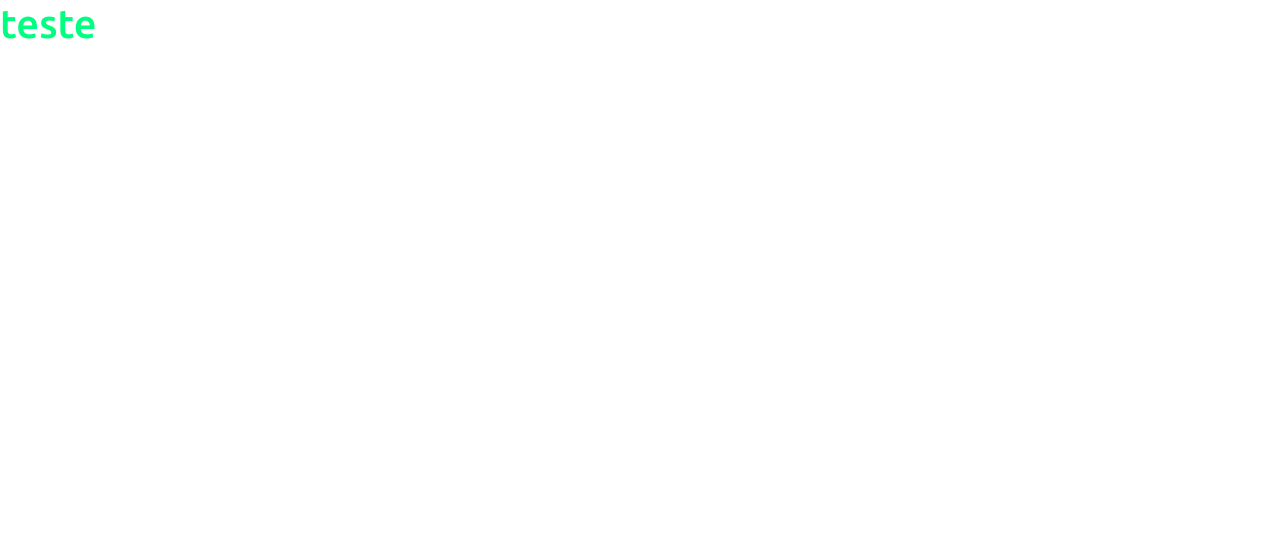
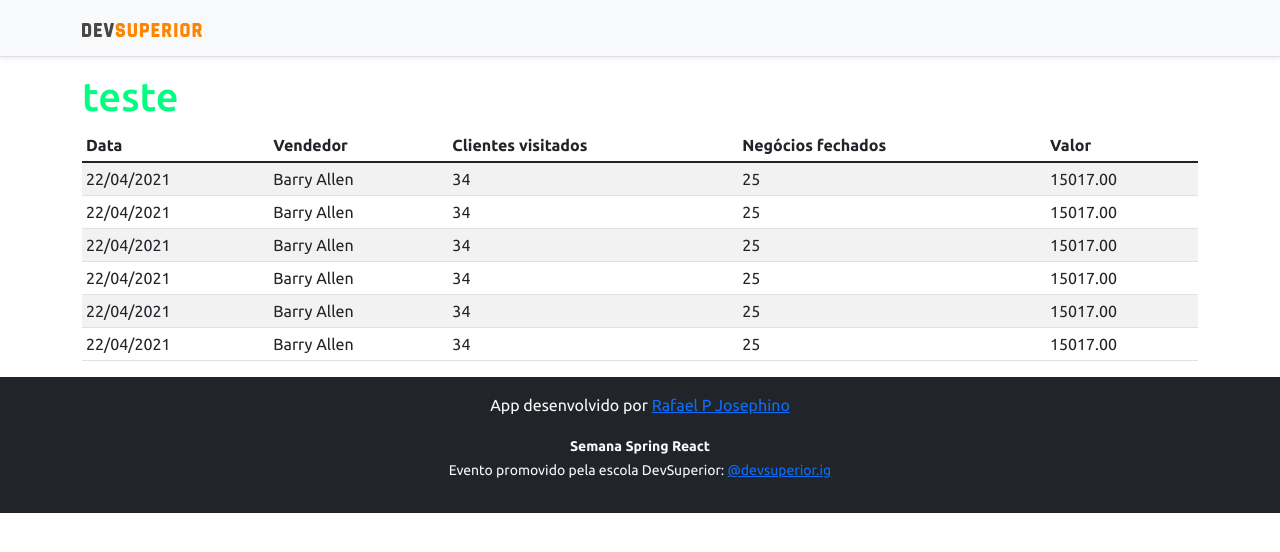
Before and after one commit to RafaelPJosephino/projeto-spring-react, a React (Create React App) app in the folder frontend/: page / in a window 1280 px wide. Shown: the top 552 px of the page. Built offline with nearby package versions, Linux system fonts and the light colour scheme.

Commit message:
Componentes basicos estaticos

```diff
--- a/frontend/src/App.tsx
+++ b/frontend/src/App.tsx
@@ -1,8 +1,16 @@
+import Navbar from 'components/navbar/index';
+import Footer from 'components/footer/index';
+import DataTable from 'components/dataTable';
 function App() {
   return (
-    <div>
+    <>
+    <Navbar/>
+    <div className = 'container' >
       <h1 className= "text-primary">teste</h1>
+      <DataTable/>
     </div>
+    <Footer/>
+    </>
   );
 }
 
--- /dev/null
+++ b/frontend/src/components/dataTable/index.tsx
@@ -0,0 +1,65 @@
+function DataTable() {
+    return (
+        <div>
+            <div className="table-responsive">
+                <table className="table table-striped table-sm">
+                    <thead>
+                        <tr>
+                            <th>Data</th>
+                            <th>Vendedor</th>
+                            <th>Clientes visitados</th>
+                            <th>Negócios fechados</th>
+                            <th>Valor</th>
+                        </tr>
+                    </thead>
+                    <tbody>
+                        <tr>
+                            <td>22/04/2021</td>
+                            <td>Barry Allen</td>
+                            <td>34</td>
+                            <td>25</td>
+                            <td>15017.00</td>
+                        </tr>
+                        <tr>
+                            <td>22/04/2021</td>
+                            <td>Barry Allen</td>
+                            <td>34</td>
+                            <td>25</td>
+                            <td>15017.00</td>
+                        </tr>
+                        <tr>
+                            <td>22/04/2021</td>
+                            <td>Barry Allen</td>
+                            <td>34</td>
+                            <td>25</td>
+                            <td>15017.00</td>
+                        </tr>
+                        <tr>
+                            <td>22/04/2021</td>
+                            <td>Barry Allen</td>
+                            <td>34</td>
+                            <td>25</td>
+                            <td>15017.00</td>
+                        </tr>
+                        <tr>
+                            <td>22/04/2021</td>
+                            <td>Barry Allen</td>
+                            <td>34</td>
+                            <td>25</td>
+                            <td>15017.00</td>
+                        </tr>
+                        <tr>
+                            <td>22/04/2021</td>
+                            <td>Barry Allen</td>
+                            <td>34</td>
+                            <td>25</td>
+                            <td>15017.00</td>
+                        </tr>
+                    </tbody>
+                </table>
+            </div>
+        </div>
+    );
+}
+
+export default DataTable;
--- /dev/null
+++ b/frontend/src/components/footer/index.tsx
@@ -0,0 +1,14 @@
+function Footer() {
+    return (
+        <div> <footer className="footer mt-auto py-3 bg-dark">
+            <div className="container">
+                <p className="text-light">App desenvolvido por <a href="https://github.com/RafaelPJosephino" target="_blank" rel="noreferrer">Rafael P Josephino</a></p>
+                <p className="text-light"><small><strong>Semana Spring React</strong><br />
+                    Evento promovido pela escola DevSuperior: <a href="https://instagram.com/devsuperior.ig" target="_blank" rel="noreferrer">@devsuperior.ig</a></small></p>
+            </div>
+        </footer>
+        </div>
+    );
+}
+
+export default Footer;
--- /dev/null
+++ b/frontend/src/components/navbar/index.tsx
@@ -0,0 +1,14 @@
+import ImgDsDark from "assets/img/ds-dark.svg";
+function Navbar() {
+    return (
+        <div className="d-flex flex-column flex-md-row align-items-center p-3 px-md-4 mb-3 bg-light border-bottom shadow-sm">
+            <div className="container">
+                <nav className="my-2 my-md-0 mr-md-3">
+                    <img src={ImgDsDark} alt="DevSuperior" width="120" />
+                </nav>
+            </div>
+        </div>
+    );
+}
+
+export default Navbar;
--- a/frontend/src/index.tsx
+++ b/frontend/src/index.tsx
@@ -3,7 +3,6 @@
 import 'bootstrap/dist/css/bootstrap.css';
 import 'assets/css/styles.css';
 import App from './App';
-
 
 ReactDOM.render(
   <React.StrictMode>
```
Also changed, not shown: frontend/src/assets/img/ds-dark.svg (added).
